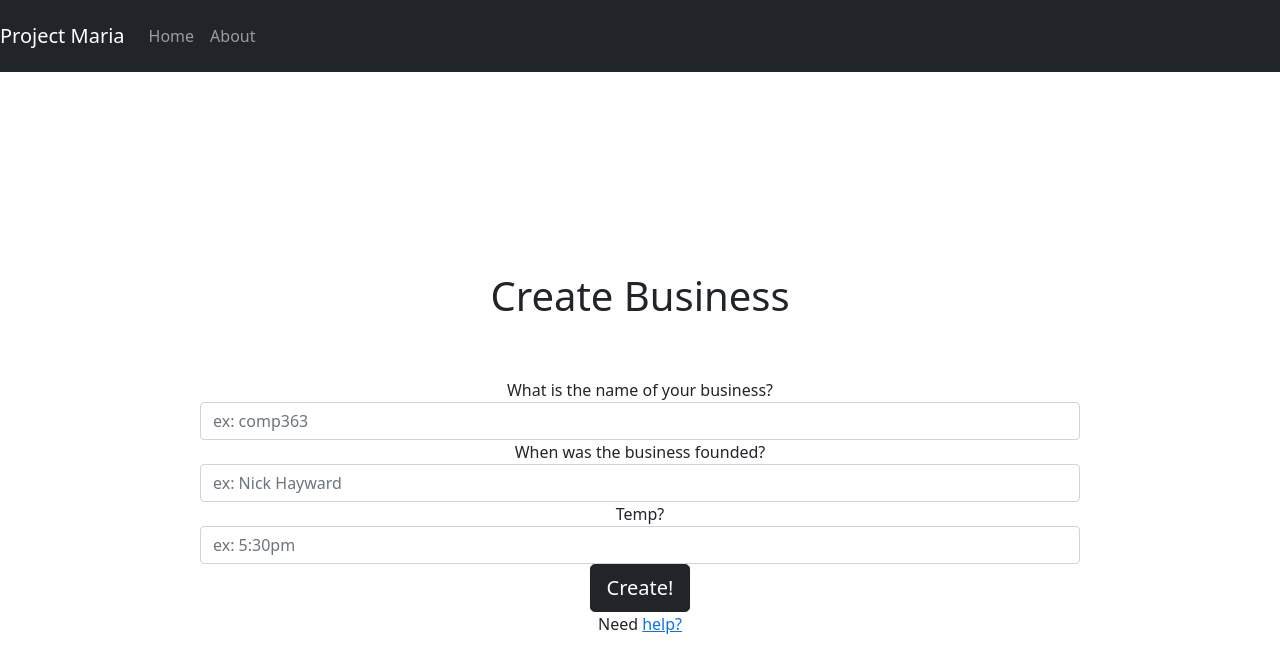
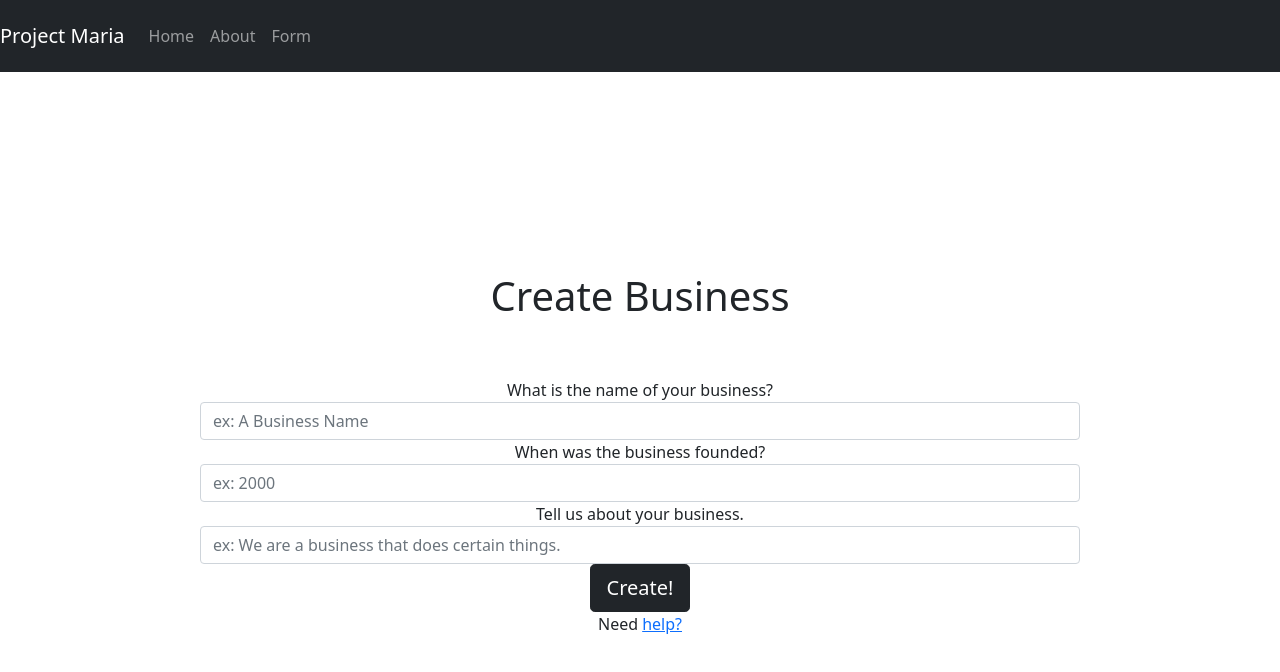
Before and after one commit to duncanrout/Project-Maria, a React (Create React App) app in the folder app/: page /form in a window 1280 px wide. Shown: the top 672 px of the page. Built offline with nearby package versions, Linux system fonts and the light colour scheme.

Commit message:
added form to nav bar

```diff
--- a/app/package.json
+++ b/app/package.json
@@ -8,7 +8,7 @@
     "@testing-library/user-event": "^12.8.3",
     "bootstrap": "^5.0.1",
     "react": "^17.0.2",
-    "react-bootstrap": "^1.6.0",
+    "react-bootstrap": "^1.6.1",
     "react-dom": "^17.0.2",
     "react-router-dom": "^5.2.0",
     "react-scripts": "4.0.3",
--- a/app/src/App.js
+++ b/app/src/App.js
@@ -17,7 +17,7 @@ import { NavigationBar } from './components/NavigationBar';
 
 function App() {
   return (
-      <Router>
+    <Router>
       <NavigationBar />
       <div className="App">
         <div id="page-body">
--- a/app/src/components/NavigationBar.js
+++ b/app/src/components/NavigationBar.js
@@ -11,6 +11,7 @@ export const NavigationBar = () => (
                 <Nav className="ml-auto">
                     <Nav.Item><Nav.Link href="/home">Home</Nav.Link></Nav.Item>
                     <Nav.Item><Nav.Link href="/about">About</Nav.Link></Nav.Item>
+                    <Nav.Item><Nav.Link href="/form">Form</Nav.Link></Nav.Item>
                 </Nav>
             </Navbar.Collapse>
         </Navbar>
--- a/app/src/pages/form.js
+++ b/app/src/pages/form.js
@@ -11,17 +11,17 @@ export const Form = (props) => (
 
         <div className="form-group">
             <label>What is the name of your business?</label>
-            <input type="email" className="form-control" placeholder="ex: comp363" />
+            <input type="email" className="form-control" placeholder="ex: A Business Name" />
         </div>
 
         <div className="form-group">
             <label>When was the business founded?</label>
-            <input type="email" className="form-control" placeholder="ex: Nick Hayward" />
+            <input type="email" className="form-control" placeholder="ex: 2000" />
         </div>
 
         <div className="form-group">
-            <label>Temp?</label>
-            <input type="email" className="form-control" placeholder="ex: 5:30pm" />
+            <label>Tell us about your business.</label>
+            <input type="email" className="form-control" placeholder="ex: We are a business that does certain things." />
         </div>
 
         <button type="submit" className="btn btn-dark btn-lg btn-block">Create!</button>
@@ -29,4 +29,4 @@ export const Form = (props) => (
             Need <a href="#">help?</a>
         </p>
     </div>
-)
+);
```
Also changed, not shown: 1 other file (tests, documents, lock files or other folders).
